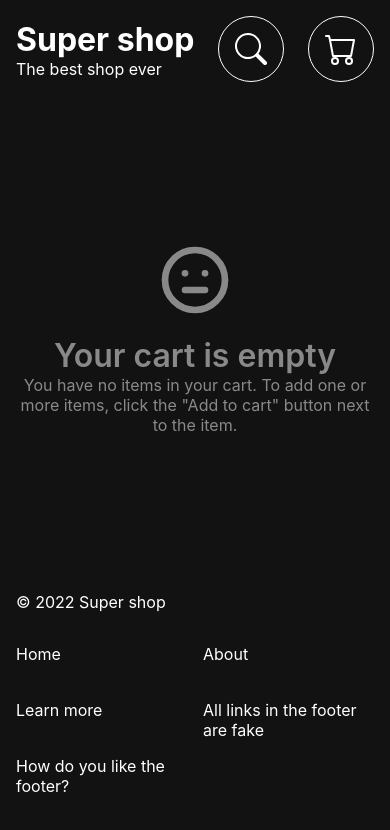
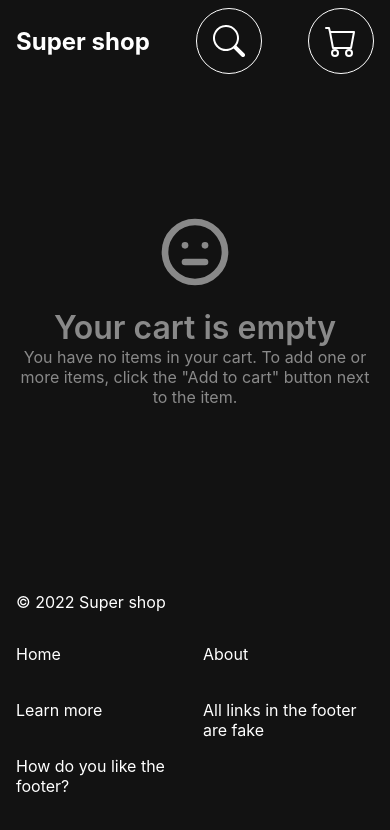
Before and after one commit to goodideagiver/shop-task, a Next.js app: page /cart in a window 390 px wide. Shown: the top 830 px of the page. Built offline with nearby package versions, Linux system fonts and the light colour scheme.

Commit message:
Feat: add sticky navbar

```diff
--- a/src/components/Layout/Layout.module.css
+++ b/src/components/Layout/Layout.module.css
@@ -1,12 +1,8 @@
 .root {
-  height: 100vh;
+  min-height: 100vh;
   display: flex;
   flex-direction: column;
   width: 100%;
   justify-content: space-between;
   width: 100%;
 }
-
-.main {
-  flex: 1;
-}
--- a/src/components/Layout/MainHeader/MainHeader.module.css
+++ b/src/components/Layout/MainHeader/MainHeader.module.css
@@ -5,6 +5,19 @@
   justify-content: space-between;
   width: 100%;
   margin: 0 auto;
-  margin-bottom: 2rem;
-  padding: 1rem 0;
+  margin-bottom: 1rem;
+  position: sticky;
+  top: 0;
+  z-index: 99;
+  background-color: var(--main-bg-color);
+  padding-top: 8px;
 }
+
+@media (max-width: 768px) {
+  .lower-text {
+    display: none;
+  }
+  .title {
+    font-size: 1.5rem;
+  }
+}
--- a/src/components/Layout/MainHeader/MainHeader.tsx
+++ b/src/components/Layout/MainHeader/MainHeader.tsx
@@ -8,8 +8,8 @@ export const MainHeader = () => {
     <div>
       <Link href='/' passHref>
         <a>
-          <h1>Super shop</h1>
-          <p>The best shop ever</p>
+          <h1 className={classes.title}>Super shop</h1>
+          <p className={classes['lower-text']}>The best shop ever</p>
         </a>
       </Link>
     </div>
```
